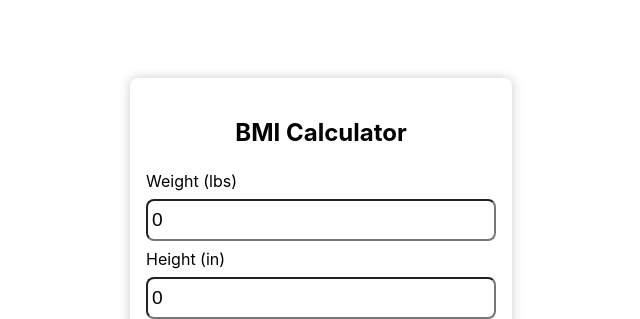
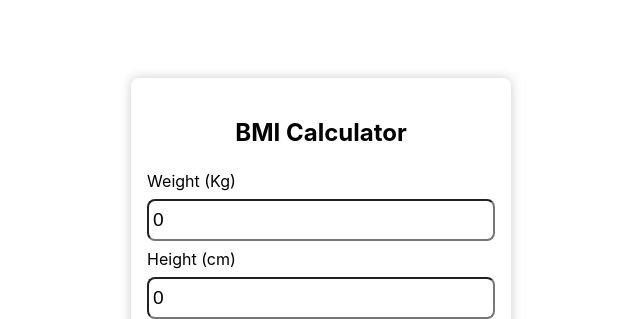
Before and after one commit to abenooo/bmi-calculator-react, a React (Create React App) app: page / in a window 1280 px wide. Shown: the top 319 px of the page, without its empty margins (319-959 px from the left). Built offline with nearby package versions, Linux system fonts and the light colour scheme.

Commit message:
update inch to cent

```diff
--- a/src/App.js
+++ b/src/App.js
@@ -57,11 +57,11 @@ export default function App() {
         <h2 className="center">BMI Calculator</h2>
         <form onSubmit={calcBmi}>
           <div>
-            <label>Weight (lbs)</label>
+            <label>Weight (Kg)</label>
             <input value={weight} onChange={(e) => setWeight(e.target.value)} />
           </div>
           <div>
-            <label>Height (in)</label>
+            <label>Height (cm)</label>
             <input
               value={height}
               onChange={(event) => setHeight(event.target.value)}
```
